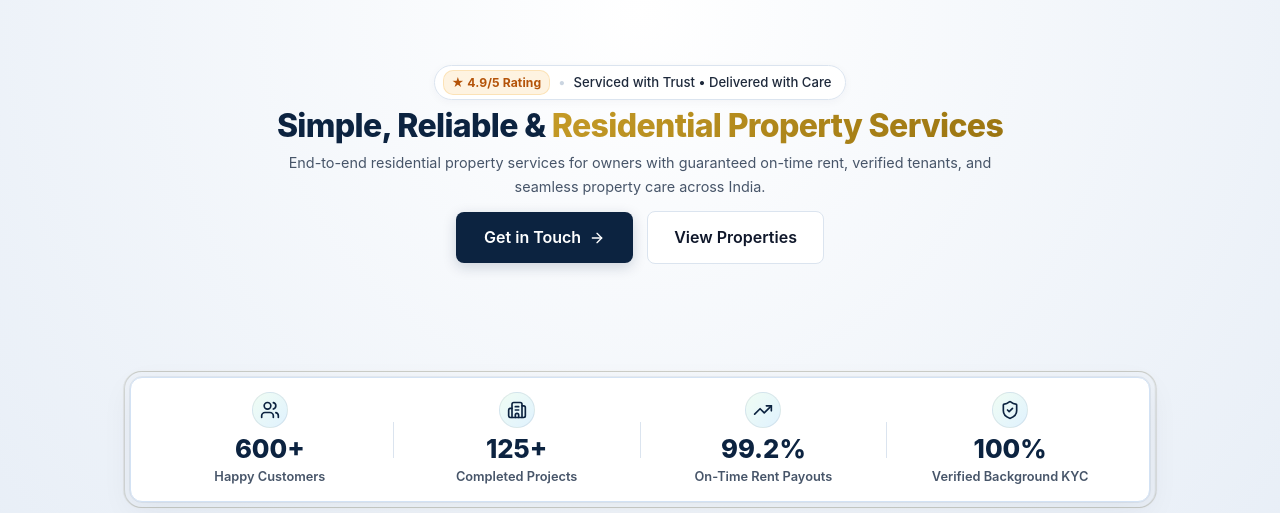
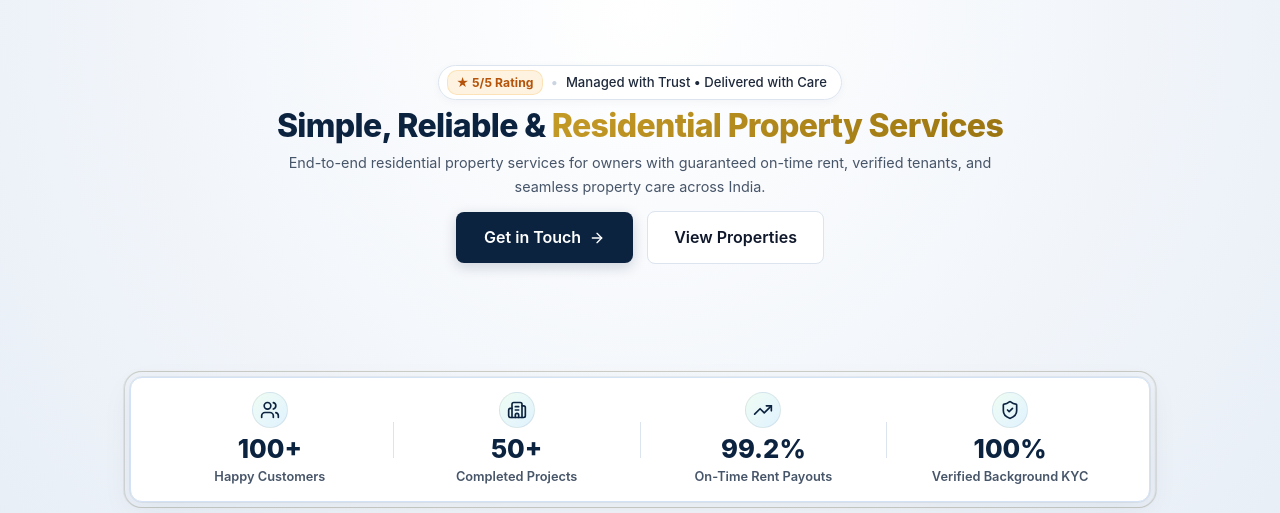
Before and after one commit to itsmekumarkrish/SecureStay-Web, a React (Vite) app: page / in a window 1280 px wide. Shown: the part 155-668 px from the top of the page. Built offline with nearby package versions, Linux system fonts and the light colour scheme.

Commit message:
Update Hero stats: 5/5 Rating, Managed with Trust, 100+ Happy Customers, 50+ Completed Projects

```diff
--- a/src/components/Hero.jsx
+++ b/src/components/Hero.jsx
@@ -7,9 +7,9 @@ export default function Hero() {
       <div className="container">
         <div className="hero-text text-center">
           <div className="hero-tag">
-            <span className="tag-rating">★ 4.9/5 Rating</span>
+            <span className="tag-rating">★ 5/5 Rating</span>
             <span className="tag-divider-dot">•</span>
-            <span>Serviced with Trust • Delivered with Care</span>
+            <span>Managed with Trust • Delivered with Care</span>
           </div>
           <h1>
             Simple, Reliable & <span className="text-highlight-gold">Residential Property Services</span>
@@ -33,7 +33,7 @@ export default function Hero() {
             <div className="stat-icon-wrapper">
               <Users size={20} className="stat-icon" />
             </div>
-            <div className="stat-number">600+</div>
+            <div className="stat-number">100+</div>
             <div className="stat-desc">Happy Customers</div>
           </div>
           <div className="stat-divider"></div>
@@ -41,7 +41,7 @@ export default function Hero() {
             <div className="stat-icon-wrapper">
               <Building2 size={20} className="stat-icon" />
             </div>
-            <div className="stat-number">125+</div>
+            <div className="stat-number">50+</div>
             <div className="stat-desc">Completed Projects</div>
           </div>
           <div className="stat-divider"></div>
```
